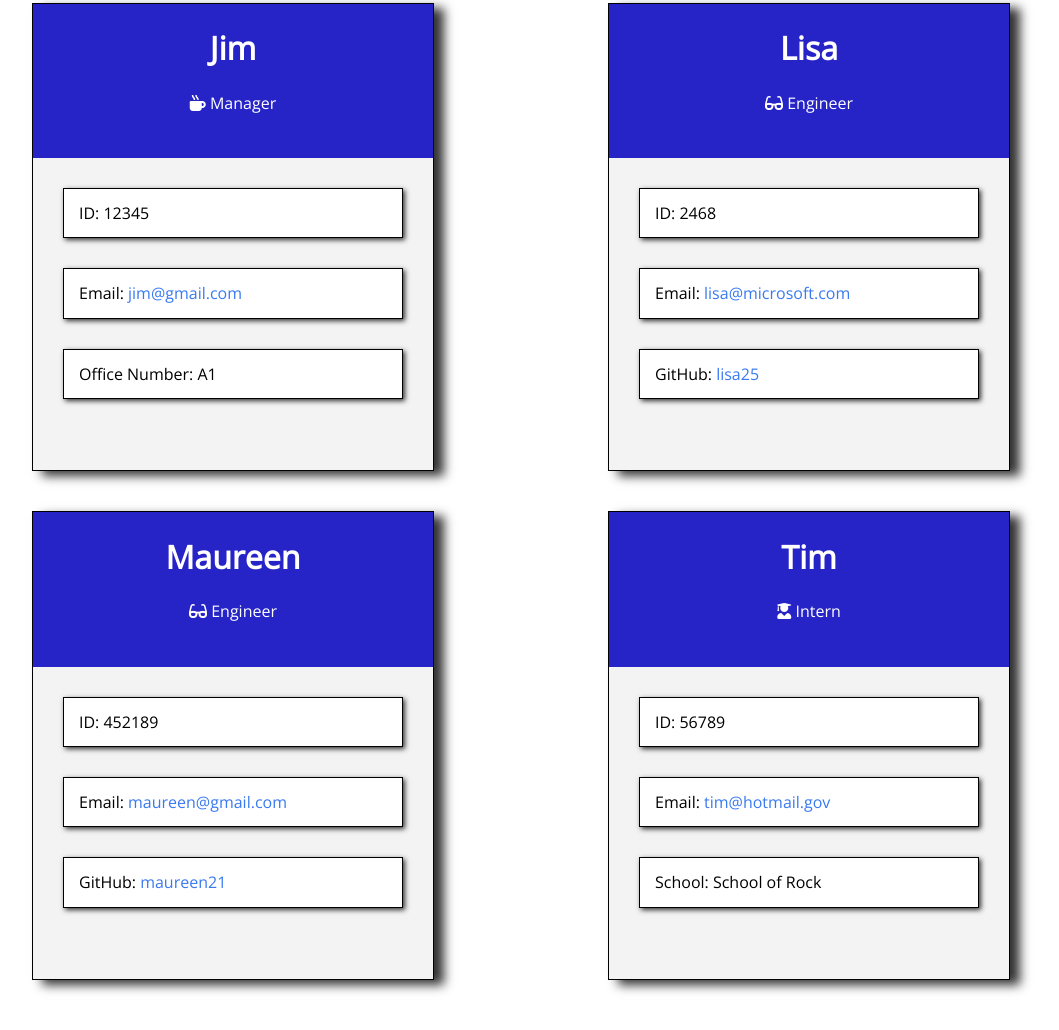
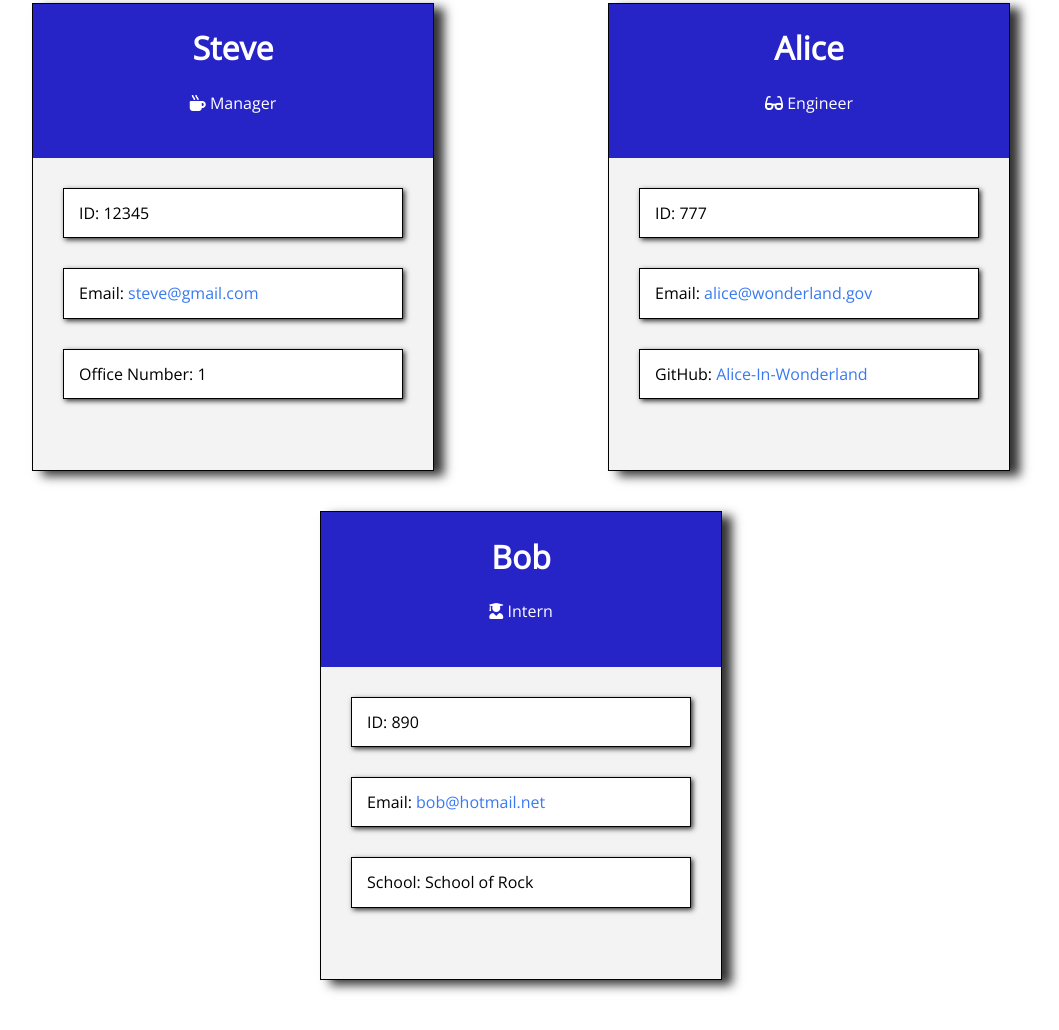
Before and after one commit to mels065/team-profile-html-generator, a website: page dist/index.html in a window 1280 px wide. Shown: the part 167-1197 px from the top of the page, without its empty margins (119-1178 px from the left). Drawn offline with nearby package versions, Linux system fonts and the light colour scheme.

Commit message:
New HTML based on recorded video

```diff
--- a/dist/index.html
+++ b/dist/index.html
@@ -15,14 +15,14 @@
 
     <div class="employee-card">
         <header>
-            <h2 class="name">Jim</h2>
+            <h2 class="name">Steve</h2>
             <p class="role"><i class="fa fa-mug-hot"></i> Manager</p>
         </header>
         <section class="content">
             <ul class="details">
                 <li class="detail-item">ID: 12345</li>
-                <li class="detail-item">Email: <a href="mailto:jim@gmail.com">jim@gmail.com</a></li>
-                <li class="detail-item">Office Number: A1</li>
+                <li class="detail-item">Email: <a href="mailto:steve@gmail.com">steve@gmail.com</a></li>
+                <li class="detail-item">Office Number: 1</li>
             </ul>
         </section>
     </div>
@@ -30,14 +30,14 @@
 
     <div class="employee-card">
         <header>
-            <h2 class="name">Lisa</h2>
+            <h2 class="name">Alice</h2>
             <p class="role"><i class="fa fa-glasses"></i> Engineer</p>
         </header>
         <section class="content">
             <ul class="details">
-                <li class="detail-item">ID: 2468</li>
-                <li class="detail-item">Email: <a href="mailto:lisa@microsoft.com">lisa@microsoft.com</a></li>
-                <li class="detail-item">GitHub: <a target="_blank" href="https://github.com/lisa25">lisa25</a></li>
+                <li class="detail-item">ID: 777</li>
+                <li class="detail-item">Email: <a href="mailto:alice@wonderland.gov">alice@wonderland.gov</a></li>
+                <li class="detail-item">GitHub: <a target="_blank" href="https://github.com/Alice-In-Wonderland">Alice-In-Wonderland</a></li>
             </ul>
         </section>
     </div>
@@ -45,28 +45,13 @@
 
     <div class="employee-card">
         <header>
-            <h2 class="name">Maureen</h2>
-            <p class="role"><i class="fa fa-glasses"></i> Engineer</p>
-        </header>
-        <section class="content">
-            <ul class="details">
-                <li class="detail-item">ID: 452189</li>
-                <li class="detail-item">Email: <a href="mailto:maureen@gmail.com">maureen@gmail.com</a></li>
-                <li class="detail-item">GitHub: <a target="_blank" href="https://github.com/maureen21">maureen21</a></li>
-            </ul>
-        </section>
-    </div>
-
-
-    <div class="employee-card">
-        <header>
-            <h2 class="name">Tim</h2>
+            <h2 class="name">Bob</h2>
             <p class="role"><i class="fa fa-user-graduate"></i> Intern</p>
         </header>
         <section class="content">
             <ul class="details">
-                <li class="detail-item">ID: 56789</li>
-                <li class="detail-item">Email: <a href="mailto:tim@hotmail.gov">tim@hotmail.gov</a></li>
+                <li class="detail-item">ID: 890</li>
+                <li class="detail-item">Email: <a href="mailto:bob@hotmail.net">bob@hotmail.net</a></li>
                 <li class="detail-item">School: School of Rock</li>
             </ul>
         </section>
```
